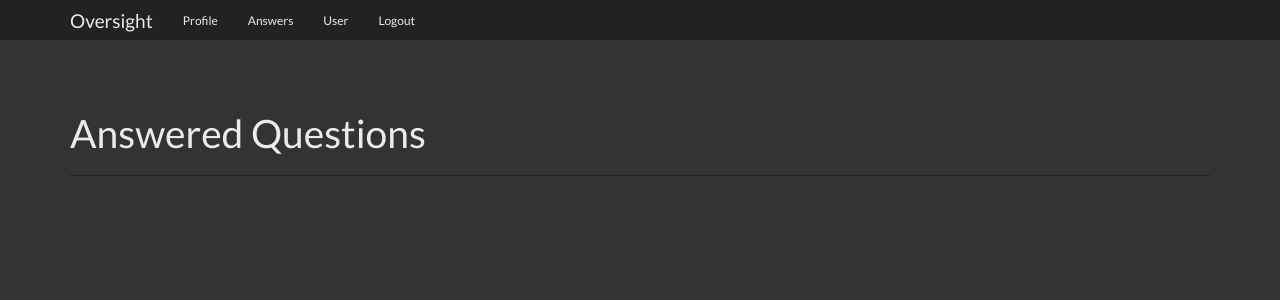
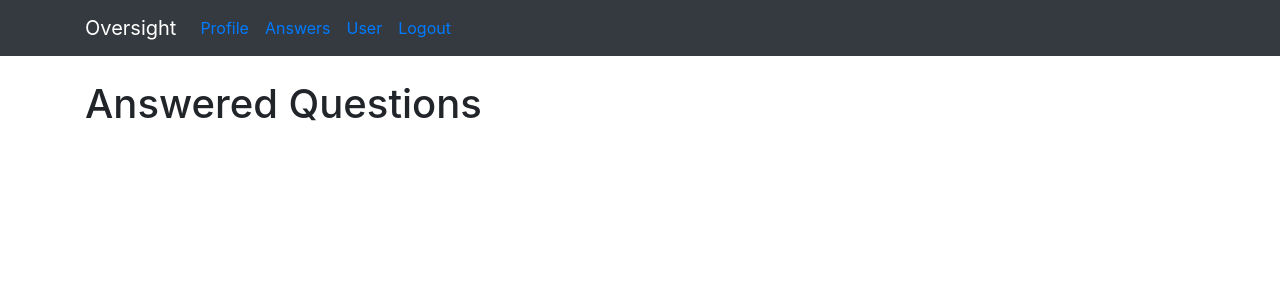
Before and after one commit to data-88/CYBERSITE, a Flask app: page / in a window 1280 px wide. Shown: the top 300 px of the page. Run offline with Flask 2, Linux system fonts and the light colour scheme; the visitor is signed in with stand-in values (Sample User, id 1); data comes from the database, SQL or seed files in the repository; both versions use the stored data as it was after the commit; data that the repository does not hold is empty; some libraries are stand-ins or nearby versions.

Commit message:
cosmetic changes

```diff
--- a/flaskqa/routes/main.py
+++ b/flaskqa/routes/main.py
@@ -16,7 +16,7 @@ def index():
         context = {
             'questions' : questions
         }
-        return render_template('home.html', **context)
+        return render_template('answers.html', **context)
     else:
         return render_template('landing.html')
 
--- a/flaskqa/templates/answer.html
+++ b/flaskqa/templates/answer.html
@@ -2,6 +2,7 @@
 {% block title %}Answer Question{% endblock %}
 
 {% block content %}
+  <div class="jumbotron">
       <div class="page-header">
         <h1>{{ question.question }}</h1>
       </div>
@@ -38,4 +39,5 @@
           </div>
         </div>
       </div>
+    </div>
 {% endblock %}
--- a/flaskqa/templates/home.html
+++ b/flaskqa/templates/answers.html
@@ -9,7 +9,7 @@
         <div class="col-lg-12">
           <div class="list-group">
             {% for question in questions %}
-              <a href="{{ url_for('main.question', question_id=question.id) }}" class="list-group-item">
+              <a href="{{ url_for('main.question', question_id=question.id) }}" class="list-group-item p-3 mb-2 bg-secondary text-white">
                 <h4 class="list-group-item-heading">{{ question.question }}</h4>
                 <p class="list-group-item-text">Asked by: {{ question.asker.name }}</p>
                 <p class="list-group-item-text">Answered by: {{ question.expert.name }}</p>
--- a/flaskqa/templates/base.html
+++ b/flaskqa/templates/base.html
@@ -3,59 +3,63 @@
   <head>
     <meta charset="utf-8">
     <meta http-equiv="X-UA-Compatible" content="IE=edge">
-    <meta name="viewport" content="width=device-width, initial-scale=1">
+    <meta name="viewport" content="width=device-width, initial-scale=1, shrink-to-fit=no">
     <!-- The above 3 meta tags *must* come first in the head; any other head content must come *after* these tags -->
 
     <title>{% block title %}{% endblock %}</title>
 
-    <!-- Bootstrap core CSS -->
-    <link href="{{ url_for('static', filename='bootstrap.min.css') }}" rel="stylesheet">
+    <link rel="stylesheet" href="https://stackpath.bootstrapcdn.com/bootstrap/4.1.3/css/bootstrap.min.css" integrity="sha384-MCw98/SFnGE8fJT3GXwEOngsV7Zt27NXFoaoApmYm81iuXoPkFOJwJ8ERdknLPMO" crossorigin="anonymous">
 
-    <link href="{{ url_for('static', filename='theme.css') }}" rel="stylesheet">
     <link rel="shortcut icon" sizes="32x32" href="{{ url_for('static', filename='favicon.ico') }}">
   </head>
 
   <body>
 
-    <!-- Fixed navbar -->
-    <nav class="navbar navbar-default navbar-fixed-top">
+        <nav class="navbar navbar-expand-md navbar-dark bg-dark mb-4">
       <div class="container">
         <div class="navbar-header">
-          <a class="navbar-brand" href="#">Oversight</a>
+        <a class="navbar-brand" href="#">Oversight</a>
         </div>
-        <div id="navbar" class="navbar-collapse collapse">
-          <ul class="nav navbar-nav">
+        <button class="navbar-toggler" type="button" data-toggle="collapse" data-target="#navbarNav" aria-controls="navbarCollapse" aria-expanded="false" aria-label="Toggle navigation">
+            <span class="navbar-toggler-icon"></span>
+          </button>
+        <div class="collapse navbar-collapse" id="navbarNav">
+          <ul class="navbar-nav">
             {% if current_user.is_authenticated %}
-            <li><a href="{{ url_for('main.chart') }}">Profile</a></li>
+              <li class="nav-link"><a href="{{ url_for('main.chart') }}">Profile </a></li>
             {% endif %}
             {% if current_user.is_authenticated and current_user.expert %}
-            <li><a href="{{ url_for('main.unanswered') }}">Questions</a></li>
+              <li class="nav-link"><a href="{{ url_for('main.unanswered') }}">Questions</a></li>
             {% endif %}
             {% if current_user.is_authenticated %}
-            <li><a href="{{ url_for('main.index') }}">Answers</a></li>
+              <li class="nav-link"><a href="{{ url_for('main.index') }}">Answers</a></li>
             {% endif %}
             {% if not current_user.is_authenticated %}
-            <li><a href="{{ url_for('auth.login') }}">Login</a></li>
-            <li><a href="{{ url_for('auth.register') }}">Register</a></li>
+              <li class="nav-link"><a href="{{ url_for('auth.login') }}">Login</a></li>
+              <li class="nav-link"><a href="{{ url_for('auth.register') }}">Register</a></li>
             {% endif %}
             <!-- {% if current_user.is_authenticated %}
             <li><a href="{{ url_for('main.ask') }}">Ask Question</a></li>
             {% endif %} -->
             {% if current_user.is_authenticated and current_user.admin %}
-            <li><a href="{{ url_for('main.users') }}">User</a></li>
+              <li class="nav-link"><a href="{{ url_for('main.users') }}">User</a></li>
             {% endif %}
             {% if current_user.is_authenticated %}
-            <li><a href="{{ url_for('auth.logout') }}">Logout</a></li>
+              <li class="nav-link"><a href="{{ url_for('auth.logout') }}">Logout</a></li>
             {% endif %}
           </ul>
-        </div><!--/.nav-collapse -->
+        </div>
       </div>
     </nav>
+
 
     <div class="container theme-showcase" role="main">
 
       {% block content %}{% endblock %}
 
     </div> <!-- /container -->
+    <script src="https://code.jquery.com/jquery-3.3.1.slim.min.js" integrity="sha384-q8i/X+965DzO0rT7abK41JStQIAqVgRVzpbzo5smXKp4YfRvH+8abtTE1Pi6jizo" crossorigin="anonymous"></script>
+    <script src="https://cdnjs.cloudflare.com/ajax/libs/popper.js/1.14.3/umd/popper.min.js" integrity="sha384-ZMP7rVo3mIykV+2+9J3UJ46jBk0WLaUAdn689aCwoqbBJiSnjAK/l8WvCWPIPm49" crossorigin="anonymous"></script>
+    <script src="https://stackpath.bootstrapcdn.com/bootstrap/4.1.3/js/bootstrap.min.js" integrity="sha384-ChfqqxuZUCnJSK3+MXmPNIyE6ZbWh2IMqE241rYiqJxyMiZ6OW/JmZQ5stwEULTy" crossorigin="anonymous"></script>
   </body>
 </html>
--- a/flaskqa/templates/unanswered.html
+++ b/flaskqa/templates/unanswered.html
@@ -9,7 +9,7 @@
         <div class="col-lg-12">
           <div class="list-group">
               {% for question in unanswered_questions %}
-                <a href="{{ url_for('main.answer', question_id=question.id) }}" class="list-group-item">
+                <a href="{{ url_for('main.answer', question_id=question.id) }}" class="list-group-item p-3 mb-2 bg-secondary text-white">
                   <h4 class="list-group-item-heading">{{ question.question }}</h4>
                   <p class="list-group-item-text">Asked by: {{ question.asker.name }}</p>
                 </a>
```
Also changed, not shown: flaskqa/templates/question.html (+4 -4 lines), flaskqa/db.sqlite3.
